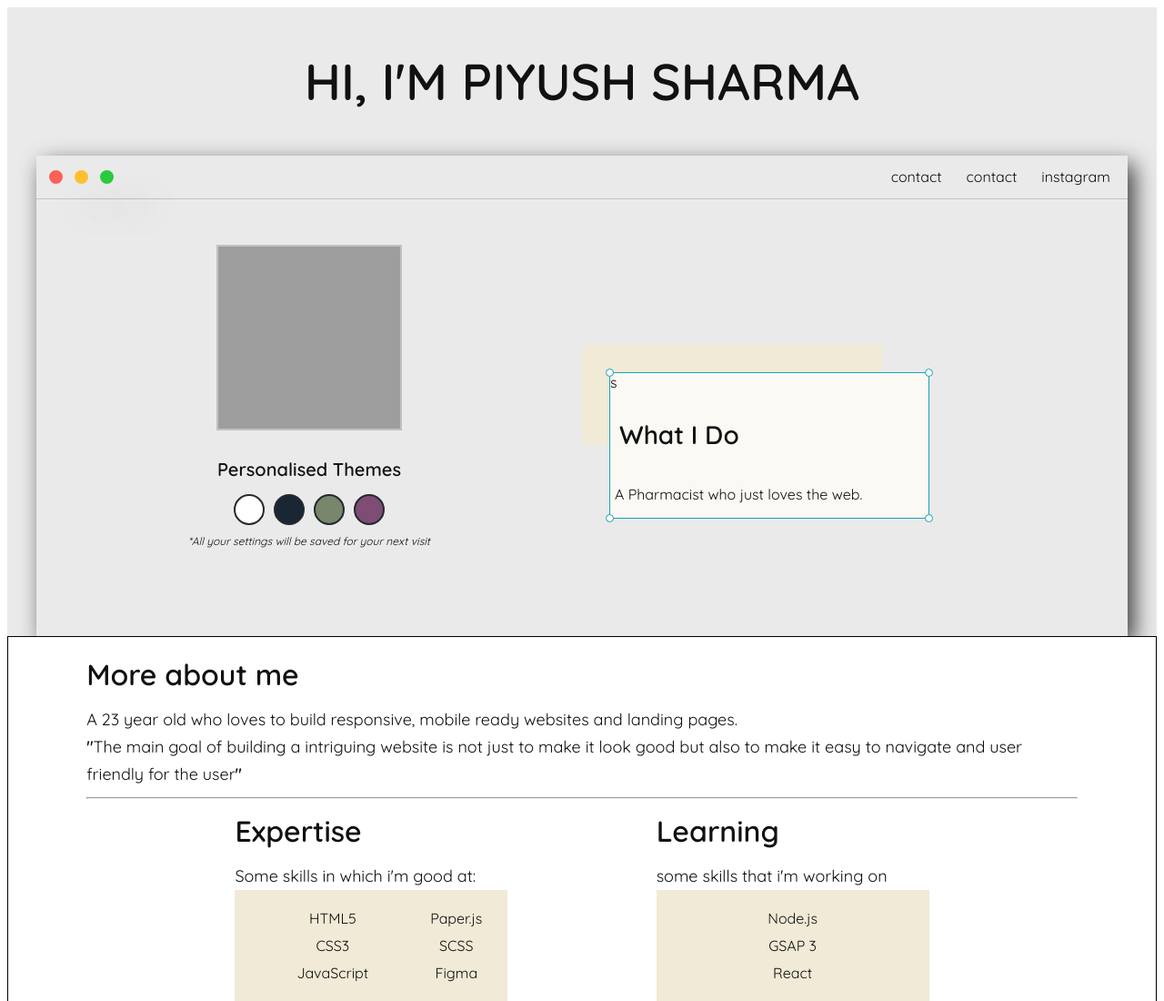
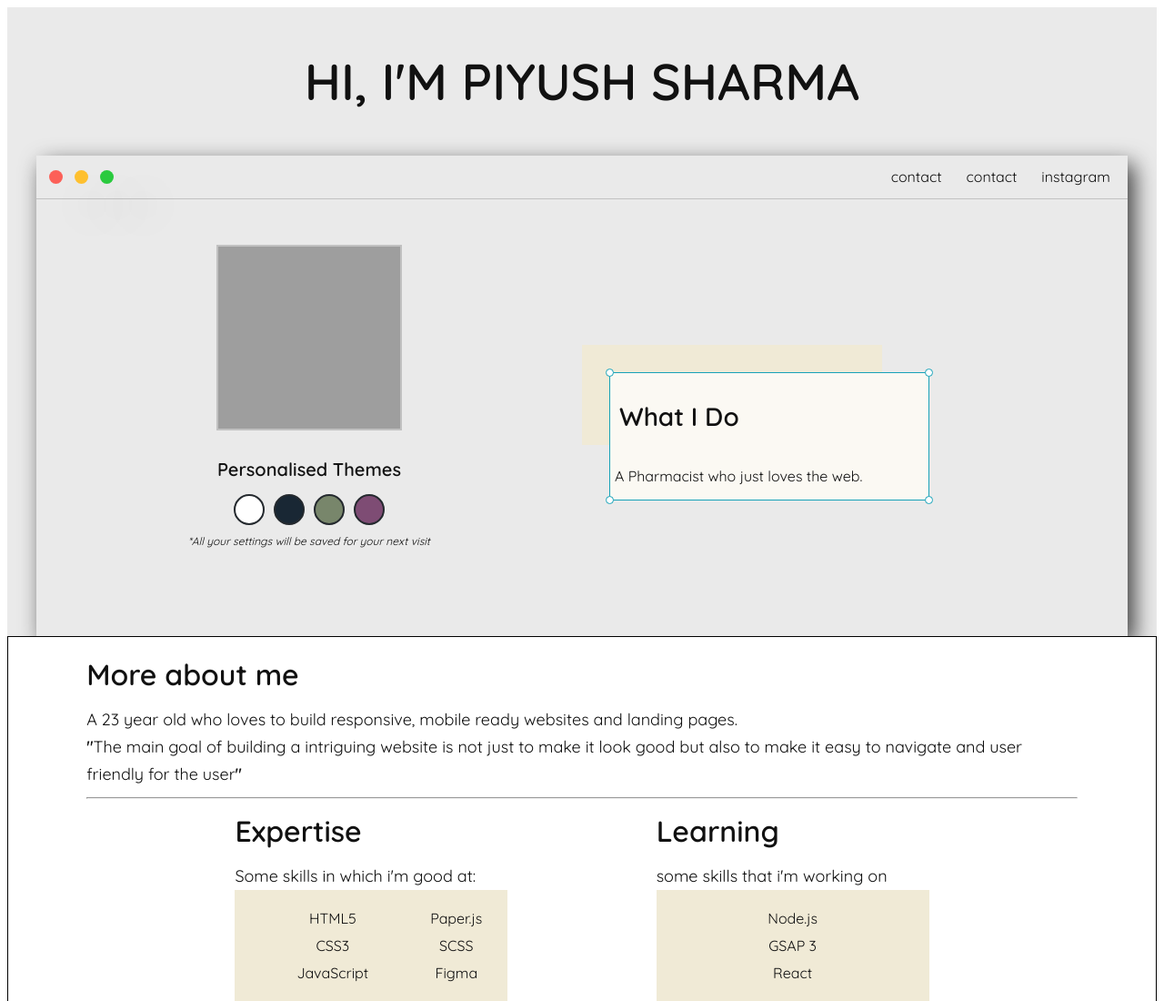
Before and after one commit to SKIENET/my-portofolio, a plain HTML site: page index.html in a window 1280 px wide. Shown: the top 1100 px of the page at 91% size. Drawn offline with Linux system fonts and the light colour scheme; grey boxes are pictures that could not be loaded.

Commit message:
Update index.html

```diff
--- a/index.html
+++ b/index.html
@@ -47,7 +47,7 @@
 
                  <div class="right-column">
                     <div id="preview-shadow">
-                        <div id="preview">s
+                        <div id="preview">
                             <div id="corner-tl" class="corners"></div>
                             <div id="corner-tr" class="corners"></div>
                             <h3>What I Do</h3>
```
